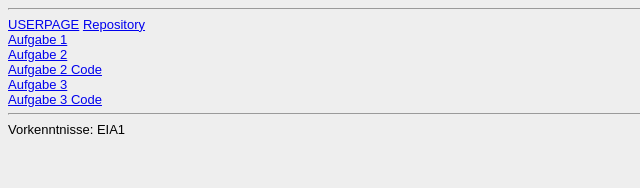
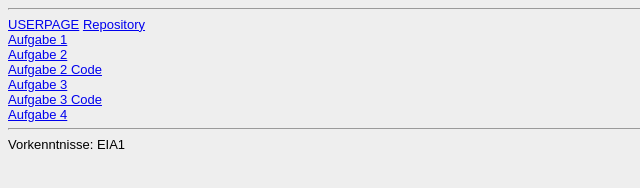
Before and after one commit to yeniayeb/Endabgabe, a plain HTML site: page steckbrief/steckbrief.htm in a window 1280 px wide. Shown: the whole page, without its empty margins (0-640 px from the left). Drawn offline with Linux system fonts and the light colour scheme.

Commit message:
Add files via upload

```diff
--- a/steckbrief/steckbrief.htm
+++ b/steckbrief/steckbrief.htm
@@ -15,6 +15,7 @@
 <a href="https://yeniayeb.github.io/EIA2-Inverted/Aufgabe2/index.html"target="_blank">Aufgabe 2 Code</a> <br>
 <a href="https://yeniayeb.github.io/EIA2-Inverted/Aufgabe3/Aufgabe 3.pdf"target="_blank">Aufgabe 3</a> <br>
 <a href="https://yeniayeb.github.io/EIA2-Inverted/Aufgabe3/Aufgabe3.html"target="_blank">Aufgabe 3 Code</a> <br>
+<a href="https://yeniayeb.github.io/EIA2-Inverted/Aufgabe4/Aufgabe4.pdf"target="_blank">Aufgabe 4 </a> <br>
 
 
 
```
